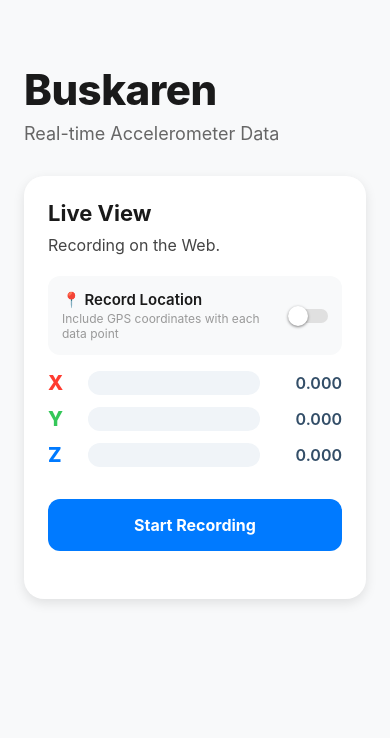
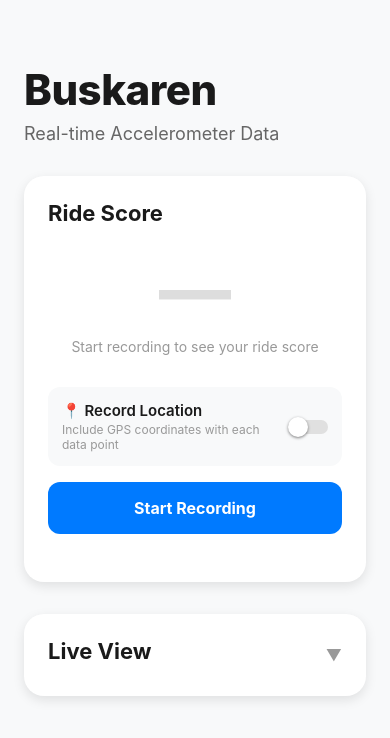
Before and after one commit to jamesyeap/bus-karen, a React Native app: screen / in a window 390 px wide. Shown: the top 738 px of the page. Built offline with nearby package versions, Linux system fonts and the light colour scheme.

Commit message:
feat: add live computation

```diff
--- a/App.tsx
+++ b/App.tsx
@@ -32,6 +32,8 @@
   const [available, setAvailable] = useState<boolean | null>(null);
   const [error, setError] = useState<string | null>(null);
   const [graphExpanded, setGraphExpanded] = useState(false);
+  const [liveViewExpanded, setLiveViewExpanded] = useState(false);
+  const isNarrow = Dimensions.get('window').width < 500;
   const [locationEnabled, setLocationEnabled] = useState(false);
   const [locationAvailable, setLocationAvailable] = useState(false);
   const locationRef = useRef<{ lat: number; lng: number } | null>(null);
@@ -181,6 +183,11 @@
     );
   };
 
+  const liveAnalysis = useMemo(
+    () => (history.length >= 2 ? analyzeRide(history) : null),
+    [history],
+  );
+
   if (available === false) {
     return (
       <SafeAreaView style={styles.safeArea}>
@@ -208,10 +215,28 @@
           </View>
 
           <View style={styles.card}>
-            <Text style={styles.cardTitle}>Live View</Text>
-            <Text style={styles.cardDescription}>
-              Recording on {Platform.OS === 'web' ? 'the Web' : 'Mobile'}.
-            </Text>
+            <Text style={styles.cardTitle}>Ride Score</Text>
+
+            {liveAnalysis ? (
+              <View style={styles.liveScoreContainer}>
+                <Text style={[styles.liveScoreValue, { color: getScoreColor(liveAnalysis.smoothnessScore) }]}>
+                  {liveAnalysis.smoothnessScore}
+                </Text>
+                <Text style={[styles.liveScoreLabel, { color: getScoreColor(liveAnalysis.smoothnessScore) }]}>
+                  {getScoreLabel(liveAnalysis.smoothnessScore)}
+                </Text>
+                <Text style={styles.liveScoreSubtitle}>
+                  {isActive ? 'Recording…' : 'Recording stopped'}
+                </Text>
+              </View>
+            ) : (
+              <View style={styles.liveScoreContainer}>
+                <Text style={styles.liveScorePlaceholder}>—</Text>
+                <Text style={styles.liveScoreSubtitle}>
+                  {isActive ? 'Collecting data…' : 'Start recording to see your ride score'}
+                </Text>
+              </View>
+            )}
 
             {locationAvailable && (
               <View style={styles.toggleRow}>
@@ -236,13 +261,7 @@
               </View>
             )}
 
-            <View style={styles.axisContainer}>
-              <AxisRow label="X" value={data.x} color="#ff3b30" />
-              <AxisRow label="Y" value={data.y} color="#34c759" />
-              <AxisRow label="Z" value={data.z} color="#007aff" />
-            </View>
-
-            <View style={styles.buttonRow}>
+            <View style={[styles.buttonRow, isNarrow && styles.buttonRowVertical]}>
               <TouchableOpacity
                 style={[styles.button, styles.buttonFlex, isActive && styles.activeButton]}
                 onPress={toggle}
@@ -276,6 +295,26 @@
 
             {history.length >= 2 && !isActive && (
               <RideAnalysis history={history} />
+            )}
+          </View>
+
+          <View style={styles.card}>
+            <TouchableOpacity
+              style={styles.expandableHeader}
+              onPress={() => setLiveViewExpanded((prev) => !prev)}
+              activeOpacity={0.7}
+            >
+              <Text style={styles.cardTitle}>Live View</Text>
+              <Text style={styles.expandArrow}>{liveViewExpanded ? '▲' : '▼'}</Text>
+            </TouchableOpacity>
+            {liveViewExpanded && (
+              <View style={styles.liveViewContent}>
+                <View style={styles.axisContainer}>
+                  <AxisRow label="X" value={data.x} color="#ff3b30" />
+                  <AxisRow label="Y" value={data.y} color="#34c759" />
+                  <AxisRow label="Z" value={data.z} color="#007aff" />
+                </View>
+              </View>
             )}
           </View>
 
@@ -561,12 +600,6 @@
     color: '#1a1a1a',
     marginBottom: 8,
   },
-  cardDescription: {
-    fontSize: 16,
-    color: '#444',
-    marginBottom: 20,
-    lineHeight: 22,
-  },
   axisContainer: {
     marginBottom: 20,
   },
@@ -600,10 +633,42 @@
     width: 70,
     textAlign: 'right',
   },
+  liveScoreContainer: {
+    alignItems: 'center',
+    paddingVertical: 16,
+    marginBottom: 16,
+  },
+  liveScoreValue: {
+    fontSize: 72,
+    fontWeight: '800',
+    lineHeight: 80,
+  },
+  liveScoreLabel: {
+    fontSize: 22,
+    fontWeight: '700',
+    marginTop: 4,
+  },
+  liveScoreSubtitle: {
+    fontSize: 14,
+    color: '#999',
+    marginTop: 8,
+  },
+  liveScorePlaceholder: {
+    fontSize: 72,
+    fontWeight: '800',
+    color: '#ddd',
+    lineHeight: 80,
+  },
+  liveViewContent: {
+    marginTop: 16,
+  },
   buttonRow: {
     flexDirection: 'row',
     gap: 12,
     marginBottom: 24,
+  },
+  buttonRowVertical: {
+    flexDirection: 'column',
   },
   button: {
     backgroundColor: '#007aff',
```
